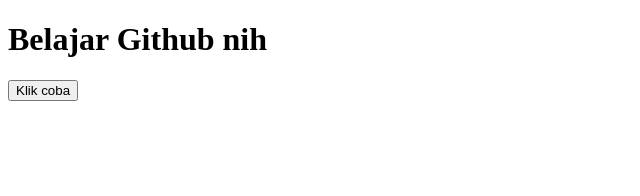
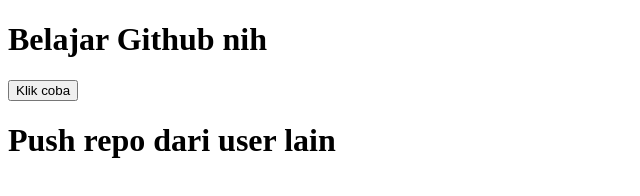
Before and after one commit to alfaatih1453/belajar-github, a plain HTML site: page index.html in a window 1280 px wide. Shown: the whole page, without its empty margins (0-640 px from the left). Drawn offline with Linux system fonts and the light colour scheme.

Commit message:
perubahan dari user lain

```diff
--- a/index.html
+++ b/index.html
@@ -8,5 +8,7 @@
 <body>
     <h1>Belajar Github nih</h1>
     <button>Klik coba</button>
+
+    <h1>Push repo dari user lain</h1>
 </body>
 </html>
--- /dev/null
+++ b/script.js
@@ -0,0 +1 @@
+console.log("hello from other user")
```
